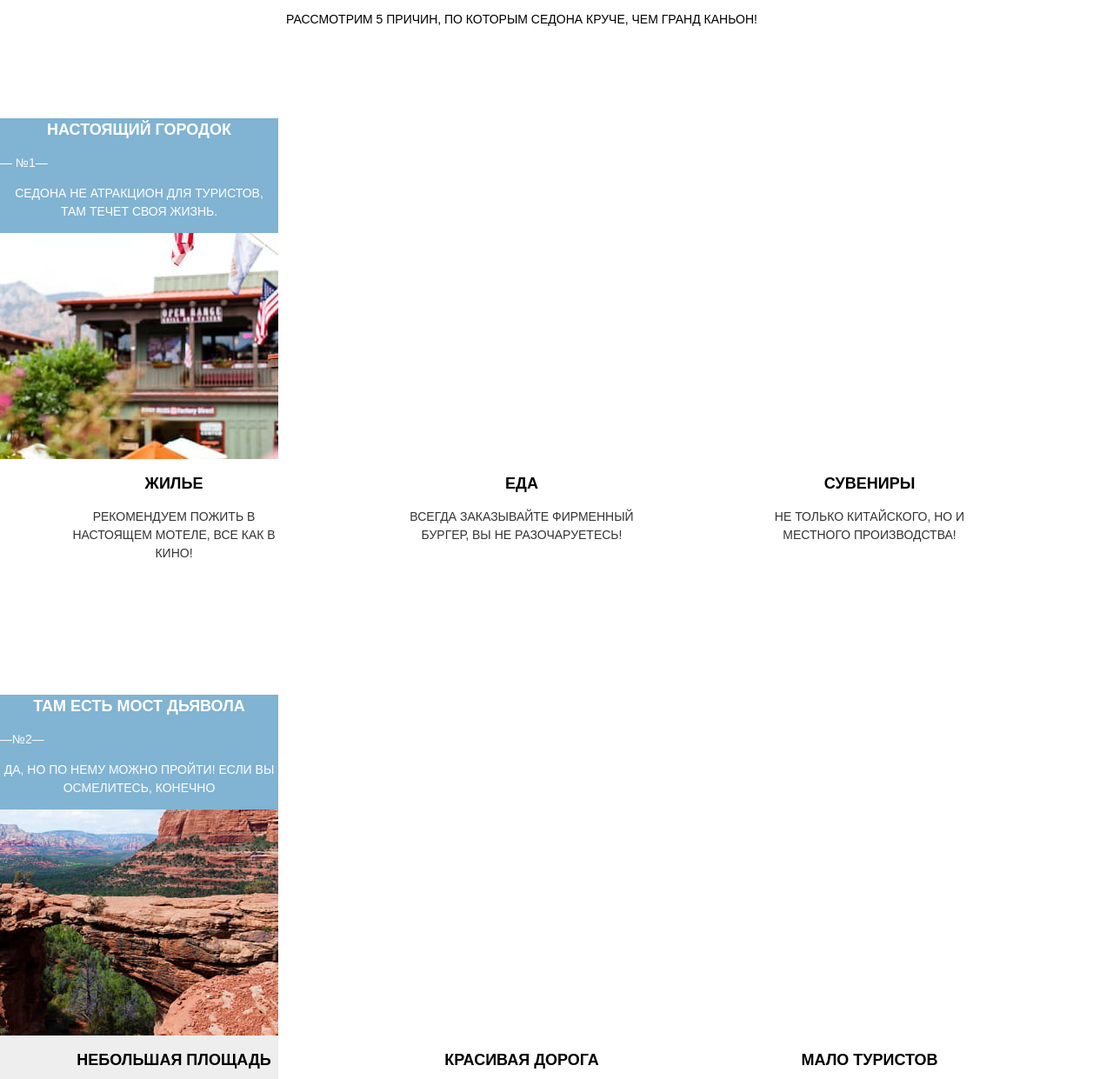
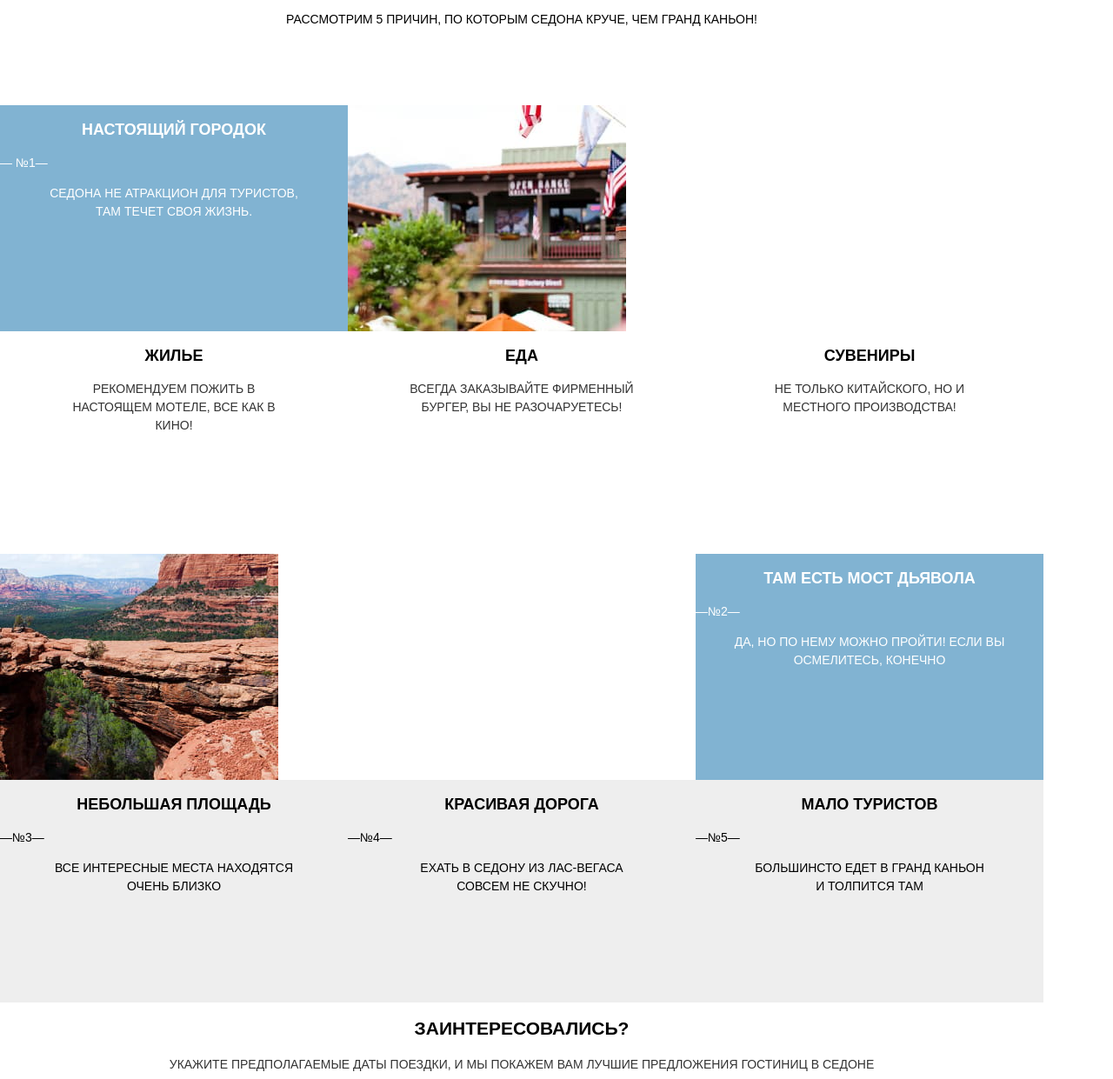
Before and after one commit to htmlacademy-adaptive/1692153-sedona-27, a website: page source/index.html in a window 1280 px wide. Shown: the part 251-1492 px from the top of the page at 87% size. Drawn offline with nearby package versions, Linux system fonts and the light colour scheme; files that its build step writes are made by us from their sources.

Commit message:
Завершает адаптив крупных блоков

```diff
--- a/source/index.html
+++ b/source/index.html
@@ -44,12 +44,16 @@
             <h2 class="advantages__title">Седона — небольшой городок в Аризоне, заслуживающий большего!</h2>
             <p class="advantages__description">Рассмотрим 5 причин, по которым Седона круче, чем Гранд Каньон!</p>
           </header>
-          <div class="advantages__item advantages__item--img-theme">
+          <ul class="advantages__list advantages__list--img-theme advantages__list--img-theme-city">
+            <li class="advantages__item--city">
             <h2 class="advantages__title-light">Настоящий городок</h2>
             <span class="advantages__number-light">— №1—</span>
             <p class="advantages__description-light">Седона не атракцион для туристов,<br> там течет своя жизнь.</p>
+          </li>
+          <li>
             <img class="advantages__img" src="img/index-main-pictures/sedona-city.jpg" width="320" height="260" alt="Мотели на улицах Седоны">
-          </div>
+          </li>
+          </ul>
           <ul class="advantages__list advantages__list--icon-theme">
             <li class="advantages__item advantages__item-icon">
               <h2 class="advantages__title advantages__title-icon">Жилье</h2>
@@ -64,24 +68,29 @@
               <p class="advantages__description advantages__description-icon">Не только китайского, но и<br> местного производства!</p>
             </li>
           </ul>
-          <div class="advantages__item advantages__item--img-theme">
-            <h2 class="advantages__title-light">Там есть мост дьявола</h2>
-            <span class="advantages__number-light">—№2—</span>
-            <p class="advantages__description-light">Да, но по нему можно пройти! Если вы<br> осмелитесь, конечно</p>
-            <img class="advantages__img" src="img/index-main-pictures/devils-bridge-main.jpg" width="320" height="260" alt="Мост Дьявола">
-          </div>
+          <ul class="advantages__list advantages__list--img-theme advantages__list--img-theme-devil-bridge">
+            <li>
+              <img class="advantages__img" src="img/index-main-pictures/devils-bridge-main.jpg" width="320" height="260" alt="Мост Дьявола">
+            </li>
+            <li class="advantages__item--devil-bridge">
+              <h2 class="advantages__title-light">Там есть мост дьявола</h2>
+              <span class="advantages__number-light">—№2—</span>
+              <p class="advantages__description-light">Да, но по нему можно пройти! Если вы<br> осмелитесь, конечно</p>
+            </li>
+
+          </ul>
           <ul class="advantages__list advantages__list--darker-theme">
-            <li class="advantages__item">
+            <li class="advantages__item--darket-theme">
               <h2 class="advantages__title">Небольшая площадь</h2>
               <span class="advantages__number">—№3—</span>
               <p class="advantages__description">Все интересные места находятся<br> очень близко</p>
             </li>
-            <li class="advantages__item">
+            <li class="advantages__item--darket-theme">
               <h2 class="advantages__title">Красивая дорога</h2>
               <span class="advantages__number">—№4—</span>
               <p class="advantages__description">Ехать в Седону из Лас-Вегаса<br> совсем не скучно!</p>
             </li>
-            <li class="advantages__item">
+            <li class="advantages__item--darket-theme">
               <h2 class="advantages__title">Мало туристов</h2>
               <span class="advantages__number">—№5—</span>
               <p class="advantages__description">Большинсто едет в Гранд Каньон<br> и толпится там</p>
@@ -98,6 +107,7 @@
       </section>
     </main>
     <footer class="footer">
+      <div class="footer__wrapper">
         <span class="footer__hashtag">#visitsedona</span>
         <div class="footer__social social">
           <h2 class="visually-hidden">Мы в социальных сетях</h2>
@@ -138,6 +148,7 @@
             </svg>
           </a>
         </div>
+      </div>
     </footer>
   </div>
   </body>
--- a/source/less/blocks/advantages.less
+++ b/source/less/blocks/advantages.less
@@ -9,7 +9,7 @@
   text-align: center;
 }
 
-.advantages__item--img-theme {
+.advantages__list--img-theme {
   background-color: #81b3d2;
 }
 
@@ -71,25 +71,52 @@
   }
 }
 
-// @media (min-width: @tablet-width) {
-//   .advantages__list--img-theme {
-//     display: grid;
-//   }
-// }
+@media (min-width: @tablet-width) {
+  .advantages__list--img-theme-city {
+    display: grid;
+    grid-template-columns: 256px 512px;
+  }
+
+  .advantages__item--city {
+    background-color: #81b3d2;
+  }
+
+}
 
 @media (min-width: @desktop-width) {
   .advantages__list--img-theme-city {
     display: grid;
-    grid-template-columns: 256px 512px;
+    grid-template-columns: 400px 800px;
+  }
+
+  .advantages__item--city {
+    background-color: #81b3d2;
+  }
+
+}
+
+@media (min-width: @tablet-width) {
+  .advantages__list--img-theme-devil-bridge {
+    display: grid;
+    grid-template-columns: 512px 256px;
+  }
+
+  .advantages__item--devil-bridge {
+    background-color: #81b3d2;
   }
 }
 
-// @media (min-width: @desktop-width) {
-//   .advantages__list--img-theme-city {
-//     display: grid;
-//     grid-template-columns: 256px 512px;
-//   }
-// }
+@media (min-width: @desktop-width) {
+  .advantages__list--img-theme-devil-bridge {
+    display: grid;
+    grid-template-columns: 800px 400px;
+  }
+
+  .advantages__item--devil-bridge {
+    background-color: #81b3d2;
+  }
+}
+
 
 @media (min-width: @tablet-width) {
   .advantages__list--icon-theme {
@@ -114,6 +141,10 @@
     grid-template-columns: 256px 256px 256px;
     min-height: 256px;
   }
+
+  .advantages__item--darket-theme {
+    background-color: #eeeeee;
+  }
 }
 
 @media (min-width: @desktop-width) {
@@ -124,4 +155,8 @@
     min-height: 256px;
     max-width: 1200px;
   }
+
+  .advantages__item--darket-theme {
+    background-color: #eeeeee;
+  }
 }
--- a/source/less/blocks/footer.less
+++ b/source/less/blocks/footer.less
@@ -1,8 +1,8 @@
-.footer {
-  display: flex;
-  flex-direction: column;
-  margin: 0 auto;
-}
+// .footer {
+//   display: flex;
+//   flex-direction: column;
+//   margin: 0 auto;
+// }
 
 .footer__hashtag {
   font-weight: 700;
@@ -12,13 +12,26 @@
   color: @color-bold;
 }
 
-.footer__copyright {
-  margin: 0 auto;
+// .footer__copyright {
+//   margin: 0 auto;
+// }
+
+@media (min-width: @tablet-width) {
+  .footer__wrapper {
+    display: flex;
+    flex-direction: row;
+    justify-content: space-between;
+    width: 768px;
+    margin: 0 auto;
+  }
 }
 
 @media (min-width: @desktop-width) {
-  .footer {
+  .footer__wrapper {
+    display: flex;
     flex-direction: row;
     justify-content: space-between;
+    width: 1200px;
+    margin: 0 auto;
   }
 }
--- a/source/less/blocks/gallery.less
+++ b/source/less/blocks/gallery.less
@@ -70,6 +70,7 @@
     display: grid;
     grid-template-columns: 324px 324px;
     grid-template-rows: 400px 267px 267px;
+    row-gap: 80px;
   }
 
   .gallery__item-desert {
@@ -90,3 +91,17 @@
     grid-column-end: 4;
   }
 }
+
+@media (min-width: @tablet-width) {
+  .gallery-video {
+    width: 768px;
+    min-height: 150px;
+  }
+}
+
+@media (min-width: @desktop-width) {
+  .gallery-video {
+    width: 1200px;
+    min-height: 150px;
+  }
+}
--- a/source/less/blocks/social.less
+++ b/source/less/blocks/social.less
@@ -3,15 +3,3 @@
   padding: 0;
   list-style-type: none;
 }
-
-.social {
-  display: flex;
-  margin: 0 auto;
-}
-
-@media (min-width: @tablet-width) {
-  .social {
-    flex-direction: row;
-    justify-content: space-around;
-  }
-}
```
Also changed, not shown: source/catalog.html (+4 -2 lines), source/form.html (+2 -0 lines).
